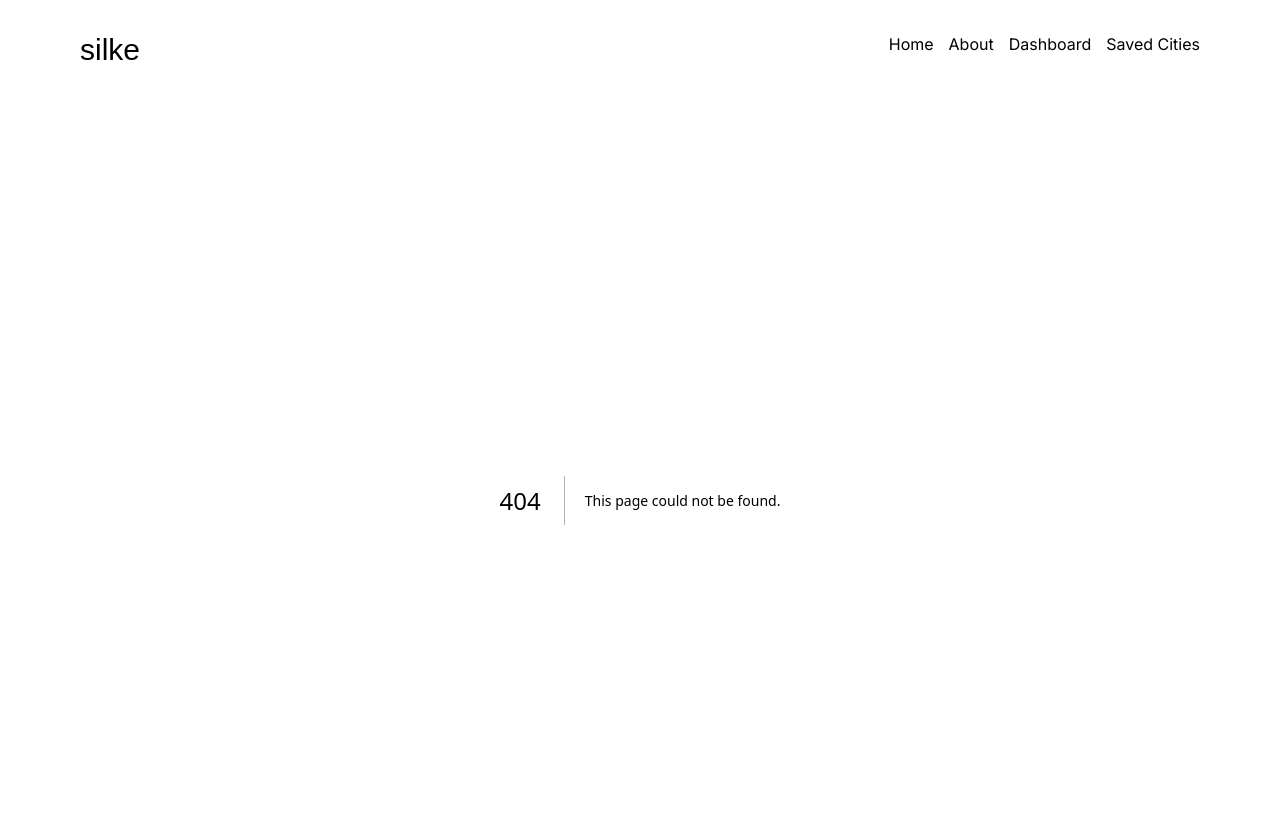
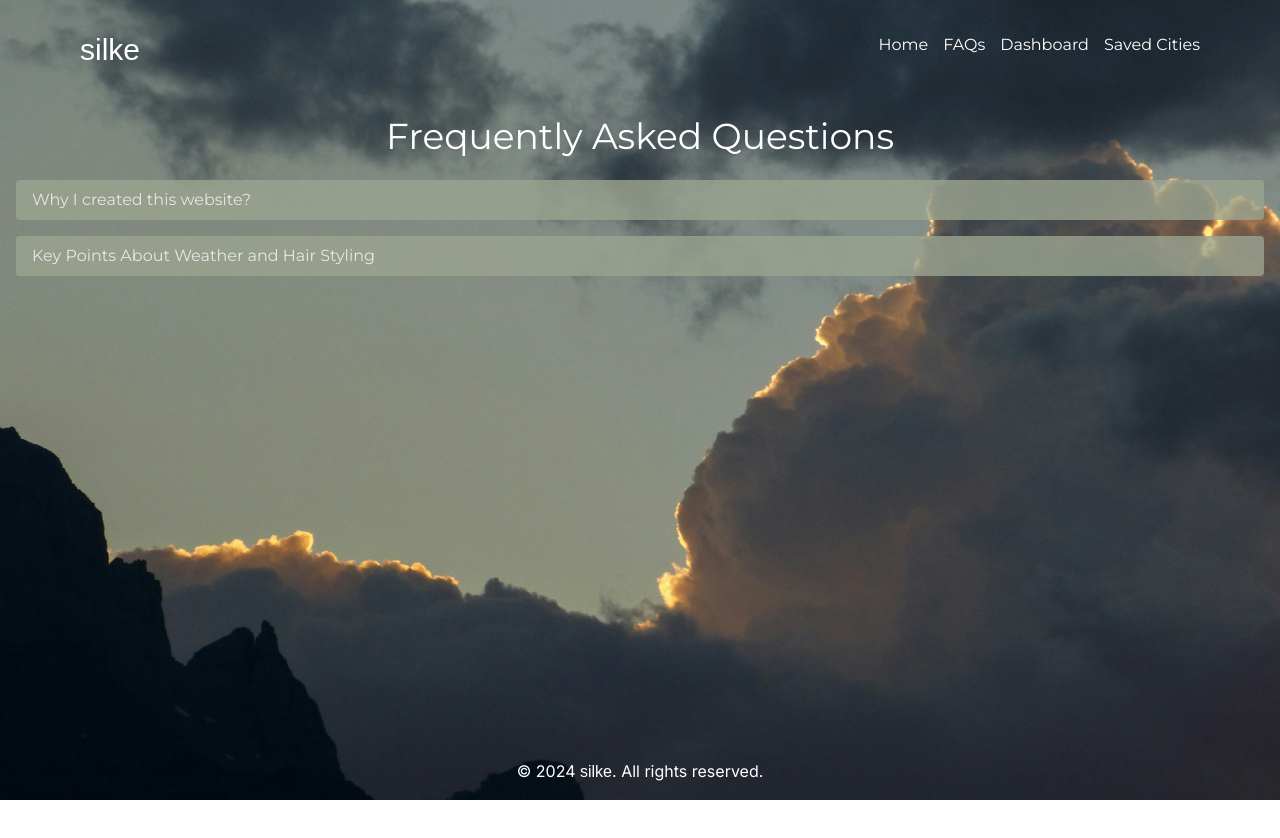
Before and after one commit to LeanneCodes/silke, a Next.js app: page /faqs in a window 1280 px wide. Before the commit this address had no page. Shown: the top 838 px of the page. After the commit the page ends 800 px from the top, so only its background shows below. Built offline with nearby package versions, Linux system fonts and the light colour scheme; a web font is replaced by a local one.

Commit message:
adjust title font

```diff
--- a/app/about/page.tsx
+++ /dev/null
@@ -1,46 +0,0 @@
-// pages/about.tsx
-import React from 'react';
-import Link from 'next/link';
-
-const About: React.FC = () => {
-  return (
-    <div>
-      <h1 className="text-4xl font-montserrat mb-6 text-center">About Us</h1>
-      <div className="prose mx-auto">
-        <h2 className="text-2xl font-bold">Why I Created This Website</h2>
-        <p>
-          I created this website to help women with textured hair determine the best time to get a silk press. Managing textured hair can be challenging, especially with varying weather conditions. This website aims to provide the necessary information to make informed decisions about hair care, particularly when it comes to achieving the perfect silk press.
-        </p>
-
-        <h2 className="text-2xl font-bold">Key Points About Weather and Hair Styling</h2>
-        <p>
-          Understanding the relationship between weather, dew points, and hair styling is crucial for maintaining healthy and beautiful textured hair. Here are some key points based on the <Link href="https://holisticenchilada.com/curly-girl-guide-weather-styling-dew-points-humectants/">Curly Girl Guide to Weather Styling, Dew Points, and Humectants</Link>:
-        </p>
-        <ul>
-          <li>
-            <strong>Dew Points:</strong> Dew point is the temperature at which air becomes saturated with moisture. For curly and textured hair, the dew point is more important than humidity levels. Dew points between 40°F and 60°F are ideal for hair styling.
-          </li>
-          <li>
-            <strong>Humectants:</strong> Humectants are ingredients that attract moisture from the environment into the hair. In high dew points, humectants can make hair frizzy, while in low dew points, they can dry out the hair. Choosing the right products based on the dew point is essential.
-          </li>
-          <li>
-            <strong>Weather Impact:</strong> Weather conditions affect hair health and styling. High humidity and high dew points can cause frizz and loss of definition, while low humidity and low dew points can lead to dryness and breakage.
-          </li>
-          <li>
-            <strong>Product Selection:</strong> Using products that align with the current dew point and weather conditions can help maintain the desired hairstyle and keep hair healthy. This includes choosing the right types of humectants and anti-humectants.
-          </li>
-        </ul>
-        <p>
-          By understanding these factors, you can make better decisions about when to get a silk press and how to care for your textured hair in various weather conditions.
-        </p>
-      </div>
-      <div className="text-center mt-6">
-        <Link href="/">
-          Go back to Home
-        </Link>
-      </div>
-    </div>
-  );
-};
-
-export default About;
--- a/app/components/Navbar.tsx
+++ b/app/components/Navbar.tsx
@@ -13,10 +13,10 @@ const Navbar = () => {
           </h1>
         </div>
         <div>
-          <Link href="/">Home</Link>
-          <Link href="/about" style={{ marginLeft: '15px' }}>About</Link>
-          <Link href="/dashboard" style={{ marginLeft: '15px' }}>Dashboard</Link>
-          <Link href="/saved-cities" style={{ marginLeft: '15px' }}>Saved Cities</Link>
+          <Link href="/" className='font-montserrat'>Home</Link>
+          <Link href="/faqs" style={{ marginLeft: '15px' }} className='font-montserrat'>FAQs</Link>
+          <Link href="/dashboard" style={{ marginLeft: '15px' }} className='font-montserrat'>Dashboard</Link>
+          <Link href="/saved-cities" style={{ marginLeft: '15px' }} className='font-montserrat'>Saved Cities</Link>
         </div>
       </div>
     </nav>
--- a/app/dashboard/page.tsx
+++ b/app/dashboard/page.tsx
@@ -74,7 +74,7 @@ const DashboardPage = () => {
 
   return (
     <div>
-      <h2 style={{ textAlign: 'center' }}>Dashboard</h2>
+      <h1 className="text-4xl font-montserrat mb-6 text-center">Dashboard</h1>
       {weatherData && currentWeather && selectedCity ? (
         <WeatherDashboard
           cityName={selectedCity}
--- /dev/null
+++ b/app/faqs/page.tsx
@@ -0,0 +1,48 @@
+'use client';
+
+import React, { useState } from 'react';
+import Link from 'next/link';
+
+const faqs = [
+  {
+    question: "Why I created this website?",
+    answer: "I created this website to help women with textured hair determine the best time to get a silk press. Managing textured hair can be challenging, especially with varying weather conditions. This website aims to provide the necessary information to make informed decisions about hair care, particularly when it comes to achieving the perfect silk press."
+  },
+  {
+    question: "Key Points About Weather and Hair Styling",
+    answer: "Understanding the relationship between weather, dew points, and hair styling is crucial for maintaining healthy and beautiful textured hair. Here are some key points: Dew Points, Humectants, Weather Impact, and Product Selection."
+  },
+];
+
+const About: React.FC = () => {
+  const [activeIndex, setActiveIndex] = useState<number | null>(null);
+
+  const toggleAnswer = (index: number) => {
+    setActiveIndex(activeIndex === index ? null : index);
+  };
+
+  return (
+    <div className="container mx-auto p-4">
+      <h1 className="text-4xl font-montserrat mb-6 text-center">Frequently Asked Questions</h1>
+      <div className="space-y-4">
+        {faqs.map((faq, index) => (
+          <div key={index} className='bg-sage opacity-80 rounded'>
+            <button
+              onClick={() => toggleAnswer(index)}
+              className="w-full text-left py-2 px-4 bg-primary text-white font-montserrat rounded-t"
+            >
+              {faq.question}
+            </button>
+            {activeIndex === index && (
+              <div className="p-4 bg-white text-darkGrey font-montserrat rounded-b">
+                {faq.answer}
+              </div>
+            )}
+          </div>
+        ))}
+      </div>
+    </div>
+  );
+};
+
+export default About;
--- a/app/saved-cities/page.tsx
+++ b/app/saved-cities/page.tsx
@@ -24,7 +24,7 @@ const SavedCities = () => {
 
   return (
     <div>
-      <h2 style={{ textAlign: 'center' }}>Saved Cities</h2>
+      <h1 className="text-4xl font-montserrat mb-6 text-center">Saved Cities</h1>
       <div style={{ display: 'flex', flexWrap: 'wrap', justifyContent: 'center' }}>
         {savedCities.map((city, index) => (
           <div
```
